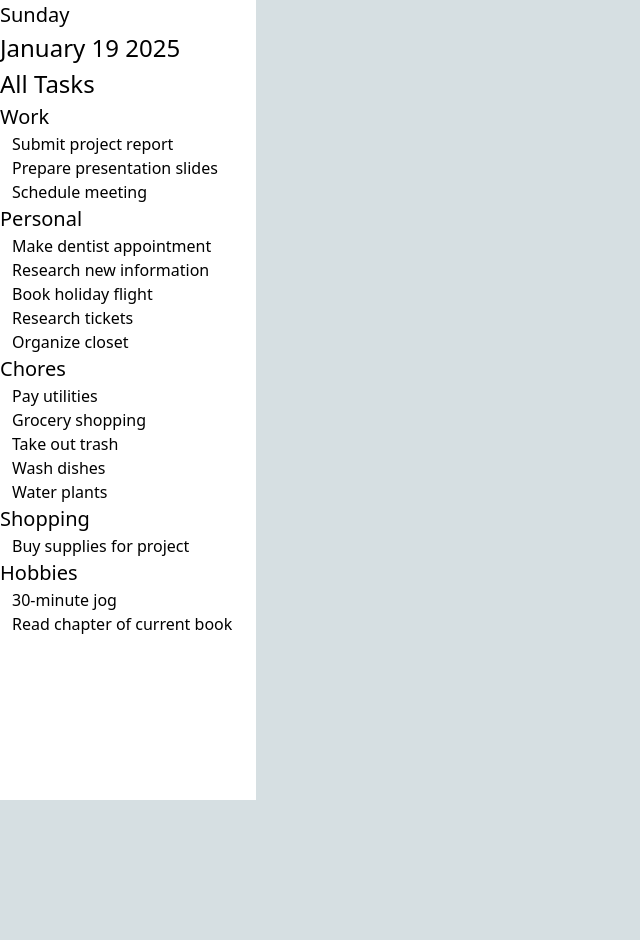
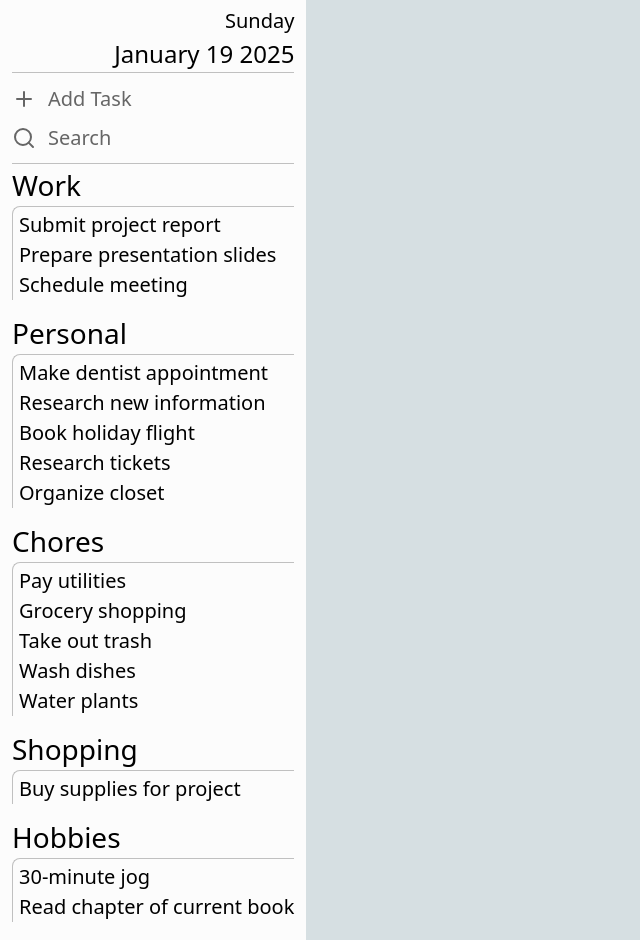
Before and after one commit to scojr/todo-list, a website built with webpack: page src/template.html in a window 1280 px wide. Shown: the whole page, without its empty margins (0-640 px from the left). Before the commit the page ends 800 px from the top, so only its background shows below. Built offline with nearby package versions, Linux system fonts and the light colour scheme.

Commit message:
Style sidebar

```diff
--- a/src/style.css
+++ b/src/style.css
@@ -63,30 +63,56 @@ body {
   margin: 0;
   padding: 0;
   display: grid;
-  grid-template-columns: 20% 1fr;
+  grid-template-columns: minmax(max-content, 15%) 1fr;
   grid-template-rows: 1fr;
   background-color: rgb(214, 223, 226);
 }
 
 h2 {
   font-size: 1.2rem;
-  font-weight: 500;
 }
 
-.task-list,
-.folder-list {
-  font-size: 1em;
+h3 {
+  font-size: 1rem;
 }
 
-.task-list ul,
-.folder-list ul {
-  font-size: 0.8em;
-  margin-left: 12px;
+.side-bar-header {
+  text-align: right;
+  border-bottom: 1px solid var(--light-gray);
+}
+
+.side-bar-buttons button {
+  display: flex;
+  justify-content: center;
+  align-items: center;
+  color: var(--dark-gray);
+  margin-bottom: 12px;
+  margin-top: 12px;
+  gap: 12px;
+}
+
+.side-bar-buttons {
+  border-bottom: 1px solid var(--light-gray);
+}
+
+.task-list>li {
+  font-size: 1.4rem;
+}
+
+.task-list ul {
+  font-size: 1rem;
+  margin-bottom: 12px;
+  border-left: 1px solid var(--light-gray);
+  border-top: 1px solid var(--light-gray);
+  padding-left: 6px;
+  padding-top: 3px;
+  border-radius: 8px 0px 0px 0px;
 }
 
 .side-bar {
-  background-color: white;
+  background-color: #fcfcfc;
   height: 100%;
+  padding: 6px 12px;
   grid-column: 1 / 2;
 }
 
@@ -187,3 +213,7 @@ textarea::placeholder {
   cursor: pointer;
   color: black;
 }
+
+button:hover {
+  cursor: pointer;
+}
--- a/src/template.html
+++ b/src/template.html
@@ -13,8 +13,21 @@
       <h3 class="side-bar-day"></h3>
       <h2 class="side-bar-date"></h2>
     </div>
-    <h2>All Tasks</h2>
-    <ul class="task-list">
+    <div class="side-bar-buttons">
+      <button class="side-bar-button" type="submit"><svg xmlns="http://www.w3.org/2000/svg" width="24" height="24"
+          viewBox="0 0 24 24" fill="none" stroke="currentColor" stroke-width="2" stroke-linecap="round"
+          stroke-linejoin="round" class="feather feather-plus">
+          <line x1="12" y1="5" x2="12" y2="19"></line>
+          <line x1="5" y1="12" x2="19" y2="12"></line>
+        </svg>Add Task</button>
+      <button class="side-bar-button" type="submit"><svg xmlns="http://www.w3.org/2000/svg" width="24" height="24"
+          viewBox="0 0 24 24" fill="none" stroke="currentColor" stroke-width="2" stroke-linecap="round"
+          stroke-linejoin="round" class="feather feather-search">
+          <circle cx="11" cy="11" r="8"></circle>
+          <line x1="21" y1="21" x2="16.65" y2="16.65"></line>
+        </svg>Search</button>
+    </div>
+    <ul class="task-list"></ul>
   </div>
   <div class="container">
   </div>
```
